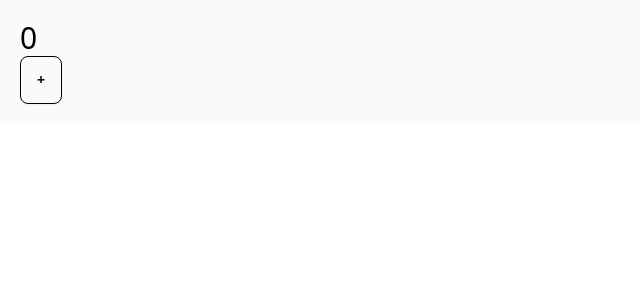
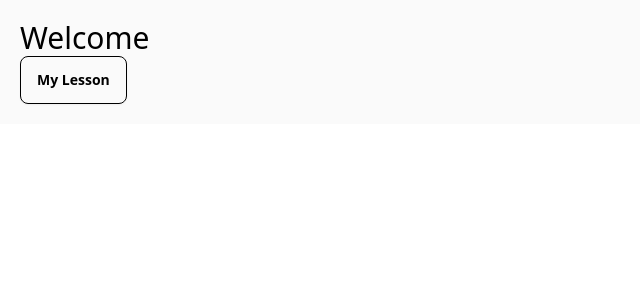
Before and after one commit to Sitthata/codeventure-nuxt-intern-project, a Nuxt app: page / in a window 1280 px wide. Shown: the top 300 px of the page, without its empty margins (0-640 px from the left). Built offline with nearby package versions, Linux system fonts and the light colour scheme.

Commit message:
refactor: simplify course layout and enhance styling for lesson display

```diff
--- a/pages/course.vue
+++ b/pages/course.vue
@@ -29,7 +29,7 @@
             :to="lesson.path"
             :class="{
               'text-blue-500': lesson.path === $route.fullPath,
-              'text-gray-600': lesson.path !== $route.fullPath
+              'text-gray-600': lesson.path !== $route.fullPath,
             }"
           >
             <span class="text-gray-500">{{ index + 1 }}.</span>
@@ -37,9 +37,7 @@
           </NuxtLink>
         </div>
       </div>
-      <div class="prose p-12 bg-white rounded-md max-w-[75ch]">
-        <NuxtPage />
-      </div>
+      <NuxtPage />
     </div>
   </div>
 </template>
@@ -48,5 +46,4 @@
 const { chapters } = useCourse();
 </script>
 
-<style scoped>
-</style>
+<style scoped></style>
--- a/pages/course/chapter/[chapterSlug]/lesson/[lessonSlug].vue
+++ b/pages/course/chapter/[chapterSlug]/lesson/[lessonSlug].vue
@@ -1,5 +1,5 @@
 <template>
-  <div>
+  <div class="prose p-12 bg-white rounded-md max-w-[75ch]">
     <p class="mt-0 uppercase font-bold text-slate-400 mb-1">
       Lesson {{ chapter.number }} - {{ lesson.number }}
     </p>
--- a/pages/index.vue
+++ b/pages/index.vue
@@ -1,7 +1,7 @@
 <template>
   <div class="p-5 bg-zinc-50">
-    <h2 class="text-3xl">{{ count }}</h2>
-    <button class="btn" @click="increment">+</button>
+    <h2 class="text-3xl">Welcome</h2>
+    <NuxtLink class="btn" :to="`/course`"> My Lesson </NuxtLink>
   </div>
 </template>
 
```
